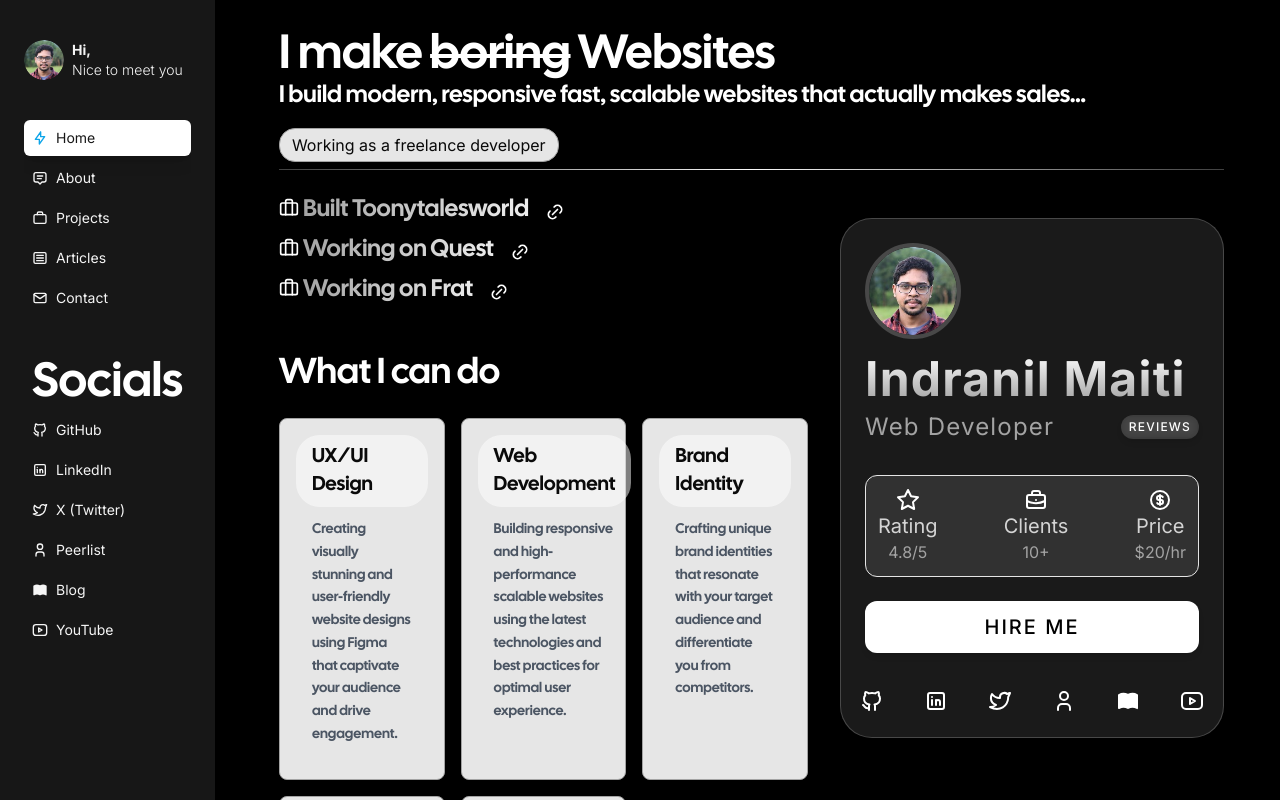
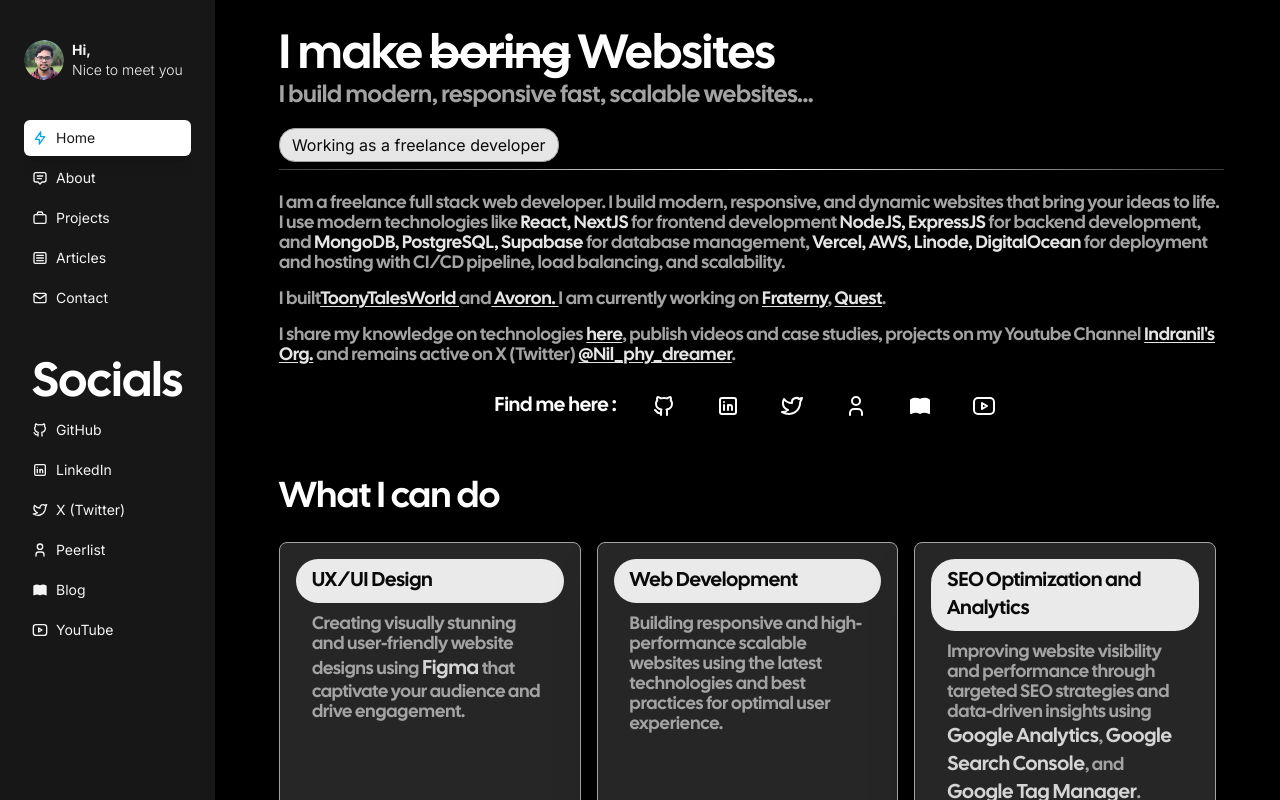
Before and after one commit to Indra-photon/sidefolio, a Next.js app: page / in a window 1280 px wide. Built offline with nearby package versions, Linux system fonts and the light colour scheme.

Commit message:
fix/hero-section

```diff
--- a/src/app/HomePage.tsx
+++ b/src/app/HomePage.tsx
@@ -63,8 +63,8 @@ export default function HomePage() {
           <Heading as="h1" className="text-white text-3xl sm:text-4xl lg:text-5xl font-bold">
               I make <span className="line-through">boring</span> <span className="">Websites</span>
           </Heading>
-          <Paragraph className={twMerge(CalSans.className, 'text-white text-sm sm:text-lg lg:text-2xl font-extralight')}>
-            I build modern, responsive fast, scalable websites that actually makes sales...
+          <Paragraph className={twMerge(CalSans.className, 'text-neutral-400 text-sm sm:text-lg lg:text-2xl font-extralight')}>
+            I build modern, responsive fast, scalable websites...
           </Paragraph>
           <div className="flex mt-4 space-x-2 mb-2">
             <button className="btn rounded-2xl bg-white/90 backdrop-blur-md border border-neutral-400 px-3 py-1">Working as a freelance developer</button>
--- a/src/app/layout.tsx
+++ b/src/app/layout.tsx
@@ -15,10 +15,14 @@ const inter = Inter({
 export const metadata: Metadata = {
   metadataBase: new URL("https://www.indrabuildswebsites.com/"),
   title: "Indranil Maiti | Full Stack & GenAI Developer",
-  description: "I am a Full Stack Developer and Gen AI specialist with expertise in React, Next.js, Node.js, and AI integration for scalable web applications. I build modern, responsive, and fast websites that drive results. I focus on microinteractions, animations , and user-centric design to create engaging digital experiences.",
+  description: "I am a Full Stack Developer and Gen AI specialist with expertise in React, Next.js, Node.js, and AI integration for scalable web applications. I build modern, responsive, and fast websites that drive results. I focus on microinteractions, animations , and user-centric design to create engaging digital experiences. I integrate AI technologies, Google Search Console, Google Analytics, Google Tag Manager, and SEO best practices to enhance website performance and user engagement.",
   keywords: [
     "GenAI developer",
     "Full stack web developer",
+    "Google Analytics",
+    "Google Tag Manager",
+    "Google Search Console",
+    "SEO specialist",
     "React developer",
     "Next.js developer",
     "Node.js developer",
--- a/src/components/HeroHome.tsx
+++ b/src/components/HeroHome.tsx
@@ -5,6 +5,7 @@ import ProfileSection from './ProfileSection';
 import { Monitor, Server, Database, Cloud, Bot, Briefcase, Mail } from 'lucide-react';
 import AnimatedButton from './AnimatedButton';
 import { servicesData } from '@/constants/service';
+import { socials as  SocialLinks} from '@/constants/socials'
 import { worklists } from '@/constants/worklist';
 import localFont from "next/font/local";
 import { TechStack } from './TechStack';
@@ -22,6 +23,8 @@ const CalSans = localFont({
 function HeroHome() {
 
   const [openId, setOpenId] = useState<number | null>(null);
+  const [ishovered, setIsHovered] = useState<number | null>(null)
+
 
   const toggleDescription = (id: number) => {
     setOpenId(openId === id ? null : id);
@@ -43,24 +46,92 @@ function HeroHome() {
                     transition={{ duration: 0.6, delay: 0.2 }}
                     className="space-y-2 w-full"
                     >
+                        <motion.div>
 
-                        {worklists.map((work, index) => (
+                          <Paragraph className={twMerge(CalSans.className, 'text-neutral-400 text-sm sm:text-md lg:text-[18px] font-extralight')}>
+                            <span className='hidden sm:hidden md:block'>I am a freelance full stack web developer. I build <span>modern, responsive, and dynamic websites</span> that bring your ideas to life. {" "}</span> I use modern technologies like <span className='text-neutral-200'>React, NextJS</span> for frontend development <span className='text-neutral-200'> NodeJS, ExpressJS</span> for backend development,
+                            and <span className='text-neutral-200'>MongoDB, PostgreSQL, Supabase</span> for database management, <span className='text-neutral-200'>Vercel, AWS, Linode, DigitalOcean</span> for deployment and hosting with CI/CD pipeline, load balancing, and scalability.
+                          </Paragraph>
+                          <Paragraph className={twMerge(CalSans.className, 'text-neutral-400 text-sm sm:text-md lg:text-[18px] font-extralight pt-4')}>
+                            I built
+                             <Link href="https://www.toonytalesworld.com/" onClick={() => {
+                            window.dataLayer = window.dataLayer || [];
+                            window.dataLayer.push({
+                              event: 'project_click',
+                              project_url: "/projects/toonytalesworld-create-storybooks-for-kids-using-ai",
+                              project_name: 'ToonyTalesWorld_from hero_section'
+                            });
+                          }} className='text-neutral-200 underline underline-offset-2'>ToonyTalesWorld </Link> and
 
-                            <div key={index} className={`flex items-start gap-1`}>
-                            <Briefcase className={`text-white mt-1 w-5 h-5 flex-shrink-0`} />
-                            <Link href={work.link || '#'} target="_blank" rel="noopener noreferrer">
-                            <Paragraph className="flex gap-4 items-center text-base sm:text-lg md:text-xl lg:text-2xl text-transparent bg-clip-text bg-gradient-to-l from-neutral-50 to-neutral-400 leading-relaxed w-full">
-                                <span
-                                    className={work.content.highlight ? 'font-semibold text-gray-900 italic' : CalSans.className}
-                                >
-                                    {work.content.text}
-                                </span>
-                                <IconLink className="text-white mt-1 w-5 h-5 flex-shrink-0" href={work.link} />
-                            </Paragraph>
-                            </Link>
+                          <Link href="https://www.fraterny.com/quest/quest-mode" onClick={() => {
+                            window.dataLayer = window.dataLayer || [];
+                            window.dataLayer.push({
+                              event: 'project_click',
+                              project_url: "/projects/avoron",
+                              project_name: '`Avoron_from` hero_section'
+                            });
+                          }} className='text-neutral-200 underline underline-offset-2'> Avoron. </Link>
 
-                            </div>
-                        ))}
+                           I am currently working on <Link href="https://www.fraterny.com/" onClick={() => {
+                            window.dataLayer = window.dataLayer || [];
+                            window.dataLayer.push({
+                              event: 'project_click',
+                              project_url: "/projects/fraterny",
+                              project_name: 'Fraterny_from hero_section'
+                            });
+                          }} className='text-neutral-200 underline underline-offset-2'>Fraterny</Link>, <Link href="https://www.fraterny.com/quest/quest-mode" onClick={() => {
+                            window.dataLayer = window.dataLayer || [];
+                            window.dataLayer.push({
+                              event: 'project_click',
+                              project_url: "/projects/quest",
+                              project_name: 'Quest_from hero_section'
+                            });
+                          }} className='text-neutral-200 underline underline-offset-2'>Quest</Link>.
+                          </Paragraph>
+
+                          <Paragraph className={twMerge(CalSans.className, 'text-neutral-400 text-sm sm:text-md lg:text-[18px] font-extralight pt-4')}>
+                            I share my knowledge on technologies <Link href={"/blog"} className='text-neutral-200 underline underline-offset-2'>here</Link>,
+                            publish videos and case studies, projects on my Youtube Channel <Link href={"https://www.youtube.com/@indranilmaiti842"} className='text-neutral-200 underline underline-offset-2'>Indranil's Org.</Link> and
+                            remains active on X (Twitter) <Link href={"https://x.com/Nil_phy_dreamer"} className='text-neutral-200 underline underline-offset-2'>@Nil_phy_dreamer</Link>.
+                          </Paragraph>
+                        </motion.div>
+
+                        <motion.div className='pt-2'>
+                            <motion.div className='flex flex-row items-center justify-center gap-6'>
+                                <div className={twMerge(CalSans.className, 'text-white text-md sm:text-lg lg:text-xl hidden sm:hidden md:inline-block')}>Find me here :</div>
+                                <div className='flex justify-start items-start gap-4'>
+                                  {SocialLinks.map((social, idx) => (
+                                  <Link
+                                      key={idx}
+                                      href={social.url}
+                                      target="_blank"
+                                      rel="noopener noreferrer"
+                                      aria-label={social.label}
+                                      className='p-3 rounded-full relative cursor-pointer'
+                                      onMouseEnter={() => setIsHovered(idx)}
+                                      onMouseLeave={() => setIsHovered(null)}
+                                      onClick={() => {
+                                        window.dataLayer = window.dataLayer || [];
+                                        window.dataLayer.push({
+                                          event: 'social_media_click',
+                                          social_platform: social.url,
+                                          page_location: window.location.href
+                                        });
+                                      }}
+                                  >
+                                      {ishovered === idx && (
+                                      <motion.div
+                                          layoutId='social-hover'
+                                          className='absolute inset-0 rounded-full bg-black/80 border-2 border-white/20 z-0'
+                                          transition={{ type: 'spring', stiffness: 300, damping: 30 }}
+                                      />
+                                      )}
+                                      <social.icon className='text-white relative z-10' size={24} />
+                                  </Link>
+                                  ))}
+                              </div>
+                            </motion.div>
+                        </motion.div>
 
                         <motion.div className='pt-10 pr-2'>
                             <motion.div>
@@ -72,13 +143,19 @@ function HeroHome() {
                                 {servicesData.map((service) => (
                                   <div
                                     key={service.id}
-                                    className="border bg-white/90 backdrop-blur-md rounded-lg p-4 border-neutral-400 shadow-sm hover:shadow-md transition-shadow"
+                                    className="border bg-neutral-800 backdrop-blur-3xl shadow-2xl rounded-lg p-4 border-neutral-400 hover:shadow-md transition-shadow"
                                   >
-                                    {/* Header and Icon */}
+
                                     <div className="flex items-start justify-between mb-4">
                                       <div className="flex flex-col items-left gap-3">
-                                        <h3 className={twMerge(CalSans.className, "text-xl font-semibold px-4 py-2 bg-white/50 rounded-3xl")}>{service.title}</h3>
-                                        <Paragraph className={twMerge(CalSans.className, "text-gray-600 text-sm leading-relaxed px-4")}>{service.description}</Paragraph>
+                                        <h3 className={twMerge(CalSans.className, "text-xl font-semibold px-4 py-2 bg-white/90 rounded-3xl")}>{service.title}</h3>
+                                        <motion.div
+                                          initial={{ opacity: 0, y: 10 }}
+                                          animate={{ opacity: 1, y: 0 }}
+                                          transition={{ duration: 0.3 }}
+                                        >
+                                        <Paragraph className={twMerge(CalSans.className, "text-neutral-400 text-sm sm:text-md lg:text-[18px] px-4")}>{service.description}</Paragraph>
+                                        </motion.div>
                                       </div>
 
                                     </div>
@@ -87,26 +164,6 @@ function HeroHome() {
                               </motion.div>
                             </motion.div>
                         </motion.div>
-
-                    {/* <motion.div className=''>
-                      <TechStack />
-                    </motion.div> */}
-
-                    {/* <motion.div className="pt-7 flex space-x-4">
-                        <AnimatedButton onClick={() => sendGTMEvent({ event: 'buttonClicked', value: 'viewMyWork' })} text="View My Work" icon={Briefcase} href="/projects" className="shadow-[inset_0_0_0_2px_#616467] border border-gray-200/50 text-black px-12 py-4 rounded-full tracking-widest uppercase font-bold bg-transparent hover:bg-[#616467] hover:text-white dark:text-neutral-200 transition duration-200 group" />
-                        <AnimatedButton onClick={() => sendGTMEvent({ event: 'buttonClicked', value: 'contactMe' })} text="Contact Me" icon={Mail} href="/contact" className="shadow-[inset_0_0_0_2px_#616467] border border-gray-200/50 text-black px-12 py-4 rounded-full tracking-widest uppercase font-bold bg-transparent hover:bg-[#616467] hover:text-white dark:text-neutral-200 transition duration-200 group" />
-                    </motion.div> */}
-
-
-                    </motion.div>
-
-                    <motion.div
-                      initial={{ opacity: 0, y: 20 }}
-                      animate={{ opacity: 1, y: 0 }}
-                      transition={{ duration: 0.6, delay: 0.3 }}
-                      className="pt-6 w-1/2 hidden sm:inline"
-                      >
-                      <ProfileSection />
 
                     </motion.div>
 
--- a/src/constants/service.tsx
+++ b/src/constants/service.tsx
@@ -4,7 +4,7 @@
 interface Service {
   id: number;
   title: string;
-  description: string;
+  description: string | React.ReactNode;
   imgSrc: string;
   svg: React.ReactNode;
 }
@@ -14,7 +14,7 @@ export const servicesData: Service[] = [
   {
     id: 1,
     title: "UX/UI Design",
-    description: "Creating visually stunning and user-friendly website designs using Figma that captivate your audience and drive engagement.",
+    description: <>Creating visually stunning and user-friendly website designs using <span className="text-neutral-300 text-md sm:text-md md:text-xl">Figma</span> that captivate your audience and drive engagement.</>,
     imgSrc: 'https://images.pexels.com/photos/577585/pexels-photo-577585.jpeg',
     svg: <svg xmlns="http://www.w3.org/2000/svg" width="24" height="24" viewBox="0 0 24 24" fill="none" stroke="currentColor" strokeWidth="2" strokeLinecap="round" strokeLinejoin="round" className="icon icon-tabler icons-tabler-outline icon-tabler-brand-figma"><path stroke="none" d="M0 0h24v24H0z" fill="none"/><path d="M15 12m-3 0a3 3 0 1 0 6 0a3 3 0 1 0 -6 0" /><path d="M6 3m0 3a3 3 0 0 1 3 -3h6a3 3 0 0 1 3 3v0a3 3 0 0 1 -3 3h-6a3 3 0 0 1 -3 -3z" /><path d="M9 9a3 3 0 0 0 0 6h3m-3 0a3 3 0 1 0 3 3v-15" /></svg>
   },
@@ -27,20 +27,27 @@ export const servicesData: Service[] = [
   },
   {
     id: 3,
-    title: "Brand Identity",
-    description: "Crafting unique brand identities that resonate with your target audience and differentiate you from competitors.",
+    title: "SEO Optimization and Analytics",
+    description: <>Improving website visibility and performance through targeted SEO strategies and data-driven insights using <span className="text-neutral-300 text-md sm:text-md md:text-xl">Google Analytics</span>, <span className="text-neutral-300 text-md sm:text-md md:text-xl">Google Search Console</span>, and <span className="text-neutral-300 text-md sm:text-md md:text-xl">Google Tag Manager</span>.</>,
+    imgSrc: 'https://images.pexels.com/photos/3944405/pexels-photo-3944405.jpeg',
+    svg: <svg xmlns="http://www.w3.org/2000/svg" width="24" height="24" viewBox="0 0 24 24" fill="none" stroke="currentColor" strokeWidth="2" strokeLinecap="round" strokeLinejoin="round" className="icon icon-tabler icons-tabler-outline icon-tabler-shopping-cart"><path stroke="none" d="M0 0h24v24H0z" fill="none"/><path d="M6 19m-2 0a2 2 0 1 0 4 0a2 2 0 1 0 -4 0" /><path d="M17 19m-2 0a2 2 0 1 0 4 0a2 2 0 1 0 -4 0" /><path d="M17 17h-11v-14h-2" /><path d="M6 5l14 1l-1 7h-13" /></svg>
+  },
+  {
+    id: 4,
+    title: "AI Integration",
+    description: <>Integrating AI technologies using <span className="text-neutral-300 text-md sm:text-md md:text-xl">ChatGPT, Gemini, Claude</span> etc. to enhance user experiences and streamline business processes.</>,
     imgSrc: 'https://images.pexels.com/photos/7661185/pexels-photo-7661185.jpeg',
     svg: <svg xmlns="http://www.w3.org/2000/svg" width="24" height="24" viewBox="0 0 24 24" fill="none" stroke="currentColor" strokeWidth="2" strokeLinecap="round" strokeLinejoin="round" className="icon icon-tabler icons-tabler-outline icon-tabler-brand-figma"><path stroke="none" d="M0 0h24v24H0z" fill="none"/><path d="M15 12m-3 0a3 3 0 1 0 6 0a3 3 0 1 0 -6 0" /><path d="M6 3m0 3a3 3 0 0 1 3 -3h6a3 3 0 0 1 3 3v0a3 3 0 0 1 -3 3h-6a3 3 0 0 1 -3 -3z" /><path d="M9 9a3 3 0 0 0 0 6h3m-3 0a3 3 0 1 0 3 3v-15" /></svg>
   },
   {
-    id: 4,
+    id: 5,
     title: "MVP Development",
     description: "Creating Minimum Viable Products (MVP) that validate your business idea with real users and reduce time to market.",
     imgSrc: 'https://images.pexels.com/photos/9822732/pexels-photo-9822732.jpeg',
     svg: <svg xmlns="http://www.w3.org/2000/svg" width="24" height="24" viewBox="0 0 24 24" fill="none" stroke="currentColor" strokeWidth="2" strokeLinecap="round" strokeLinejoin="round" className="icon icon-tabler icons-tabler-outline icon-tabler-brand-figma"><path stroke="none" d="M0 0h24v24H0z" fill="none"/><path d="M15 12m-3 0a3 3 0 1 0 6 0a3 3 0 1 0 -6 0" /><path d="M6 3m0 3a3 3 0 0 1 3 -3h6a3 3 0 0 1 3 3v0a3 3 0 0 1 -3 3h-6a3 3 0 0 1 -3 -3z" /><path d="M9 9a3 3 0 0 0 0 6h3m-3 0a3 3 0 1 0 3 3v-15" /></svg>
   },
   {
-    id: 5,
+    id: 6,
     title: "Custom Solutions",
     description: "Developing robust custom web applications tailored to your business needs and user requirements.",
     imgSrc: 'https://images.pexels.com/photos/95916/pexels-photo-95916.jpeg',
```
Also changed, not shown: src/components/About.tsx (+6 -6 lines).
